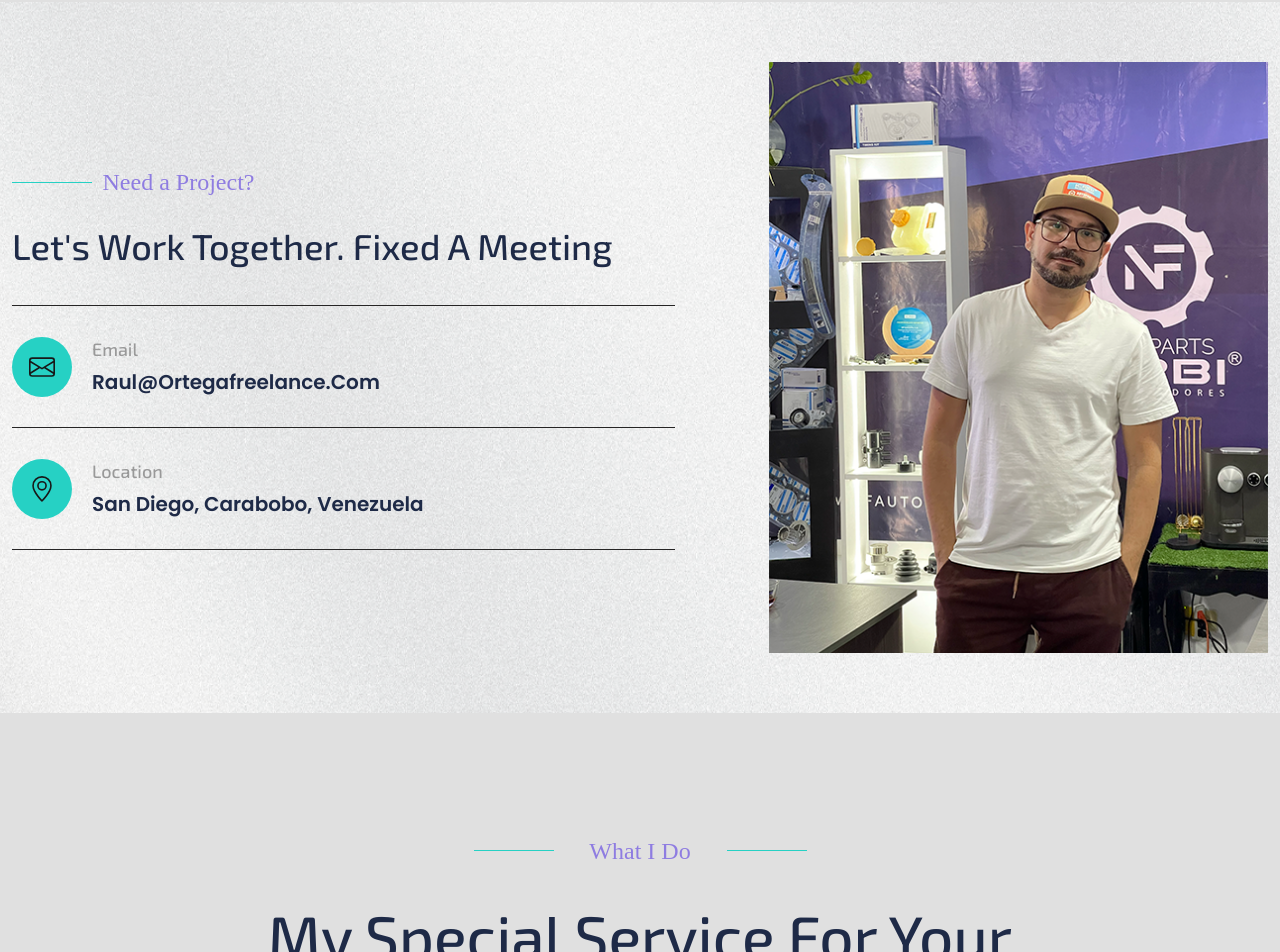
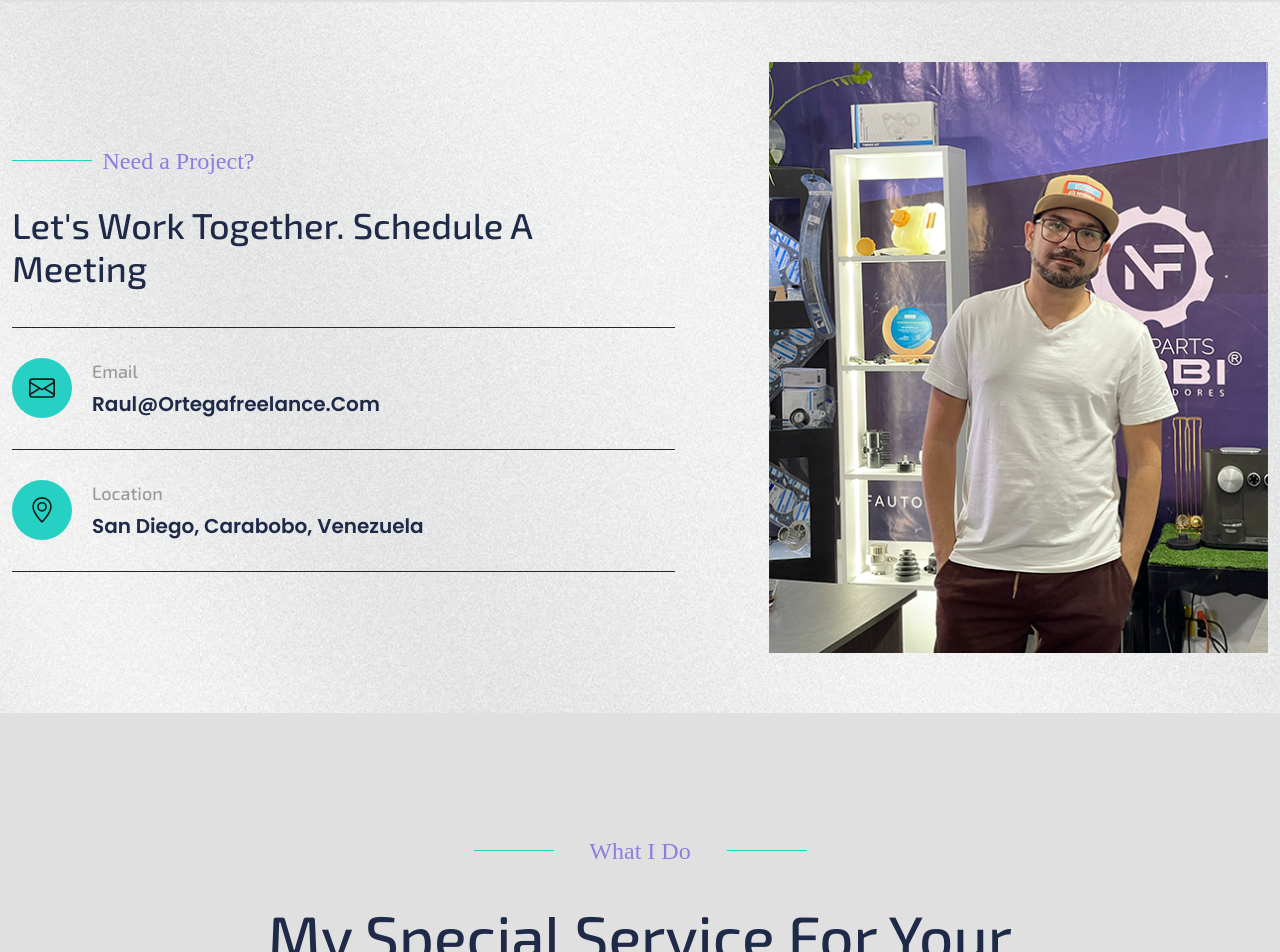
Before and after one commit to ortegapublicity/ortegafreelance, a React (Vite) app: page / in a window 1280 px wide. Shown: the part 5756-6708 px from the top of the page. Built offline with nearby package versions, Linux system fonts and the light colour scheme.

Commit message:
Update text in Metting component to clarify meeting scheduling message.

```diff
--- a/src/Components/Metting/Metting.jsx
+++ b/src/Components/Metting/Metting.jsx
@@ -21,7 +21,7 @@ const Metting = () => {
                   data-aos="fade-down"
                   data-aos-duration="1600"
                 >
-                  Let's work together. fixed a meeting
+                  Let's work together. schedule a meeting
                 </h2>
               </div>
               <div
```
